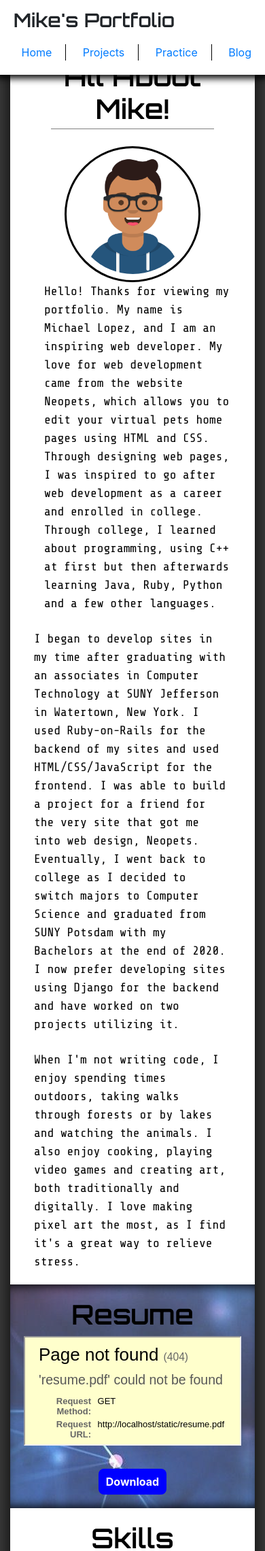
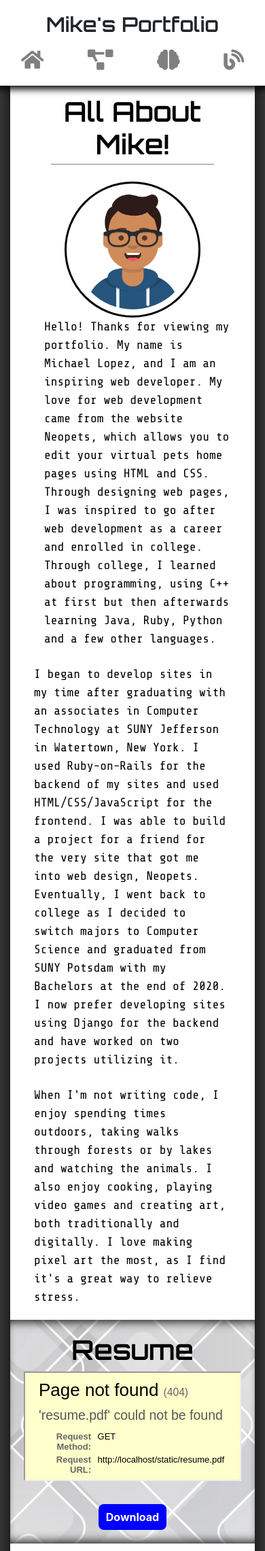
Before and after one commit to mike11695/Portfolio, a Django app: page /home/ in a window 390 px wide. Shown: the top 2281 px of the page at 68% size. Run offline with Django 3.2, Linux system fonts and the light colour scheme; some libraries are stand-ins or nearby versions.

Commit message:
Changed CSS for the site header, content and slideshow images, updated size of images

```diff
--- a/portfolio/pf/static/css/styles.css
+++ b/portfolio/pf/static/css/styles.css
@@ -13,11 +13,66 @@ body {
   z-index: 1;
   background-color: white;
   margin-left: -15px;
+  display: block;
 }
 
 .navbar-header {
   display: inline-block;
   margin-top: 3px;
+  font-family: 'Orbitron', sans-serif;
+  font-size: 30px;
+}
+
+@media (max-width: 600px) {
+  .navbar-header {
+    text-align: center;
+    display: block;
+  }
+
+  .navigation {
+    float: none !important;
+    width: 100%;
+    text-align: center;
+  }
+
+  .navigation li {
+    display: inline-block;
+    padding: 5px 10px 5px 10px;
+    margin-bottom: -10px;
+    margin-right: 40px;
+  }
+
+  .navigation li:last-child {
+    margin-right: 0px;
+  }
+
+  .navigation li:hover {
+    background-color: transparent !important;
+  }
+
+  .navigation a {
+    color: grey;
+  }
+
+  .navigation a:hover {
+    color: black !important;
+  }
+
+  .nav-name {
+    display: none;
+  }
+
+  .nav-icon {
+    display: inline-block !important;
+  }
+
+  .nav-icon i {
+    font-size: 30px;
+  }
+}
+
+.nav-icon {
+  display: none;
 }
 
 .navigation {
@@ -30,15 +85,16 @@ body {
 
 .navigation li {
   display: inline-block;
-  margin-right: 20px;
-  border-right: 1px solid black;
-  padding-right: 20px;
+  padding: 5px 10px 5px 10px;
+  margin-bottom: -10px;
 }
 
-.navigation li:last-child {
-  margin-right: 0px;
-  border-right: none;
-  padding-right: 0px;
+.navigation li:hover {
+  background-color: #bababa;
+}
+
+.navigation a:hover {
+  text-decoration: none;
 }
 
 .content {
@@ -46,10 +102,14 @@ body {
   z-index: 0;
   margin-left: auto;
   margin-right: auto;
+  height: 100%;
   box-shadow: 0px 0px 30px 0px black;
-  padding: 0px;
-  background: url("/static/bg.png") no-repeat fixed center;
+  padding-top: 0px;
+  padding-left: 0px;
+  padding-right: 0px;
+  padding-bottom: 0px;
   background-color: white;
+  position: sticky;
 }
 
 .footer {
@@ -74,7 +134,7 @@ body {
 }
 
 .homepage-section:nth-child(2n) {
-  background: none;
+  background: url("/static/greybg.webp") no-repeat fixed center;
   color: black;
   box-shadow:
     inset 0px 12px 15px -10px black,
@@ -116,6 +176,16 @@ body {
   margin-left: auto;
   margin-right: auto;
   margin-bottom: 15px;
+}
+
+.skills-header:first-of-type {
+  margin-top: 50px;
+}
+
+@media (max-width: 590px) {
+  .skills-header:first-of-type {
+    margin-top: 100px;
+  }
 }
 
 .my-picture-container {
@@ -347,6 +417,10 @@ label {
   z-index: 0;
 }
 
+.ind-project-img img {
+  border: 5px solid black;
+}
+
 .inactive-img {
   display: none;
 }
--- a/portfolio/pf/templates/base_generic.html
+++ b/portfolio/pf/templates/base_generic.html
@@ -22,16 +22,28 @@
 <body>
   <div class="container-fluid">
     <div class="site-header">
-      <h3 class="navbar-header">Mike's Portfolio</h3>
+      <div class="navbar-header">Mike's Portfolio</div>
       {% block navbar %}
         <ul class="navigation">
-          <li><a href="{% url 'index' %}">Home</a></li>
-          <li><a href="{% url 'projects' %}">Projects</a></li>
-          <li><a href="">Practice</a></li>
-          <li><a href="">Blog</a></li>
+          <li><a href="{% url 'index' %}">
+            <span class="nav-name">Home</span>
+            <span class="nav-icon"><i class="fas fa-home"></i></span>
+          </a></li>
+          <li><a href="{% url 'projects' %}">
+            <span class="nav-name">Projects</span>
+            <span class="nav-icon"><i class="fas fa-project-diagram"></i></span>
+          </a></li>
+          <li><a href="">
+            <span class="nav-name">Practice</span>
+            <span class="nav-icon"><i class="fas fa-brain"></i></span>
+          </a></li>
+          <li><a href="">
+            <span class="nav-name">Blog</span>
+            <span class="nav-icon"><i class="fas fa-blog"></i></span>
+          </a></li>
         </ul>
       {% endblock %}
-    </div><br><br>
+    </div>
     <div class="col-lg-10 center-block content">{% block content %}{% endblock %}</div>
     <div class="col-lg-10 center-block footer">
       <h5>Links:</h5>
```
Also changed, not shown: portfolio/pf/static/listit/auctionlistings.png, portfolio/pf/static/listit/conversation.png, portfolio/pf/static/listit/events.png, portfolio/pf/static/listit/notifications.png, portfolio/pf/static/listit/offlistings.png, portfolio/pf/static/listit/search.png, portfolio/pf/static/listit/userfeatures.png, portfolio/pf/static/listit/wishlistlistings.png.
